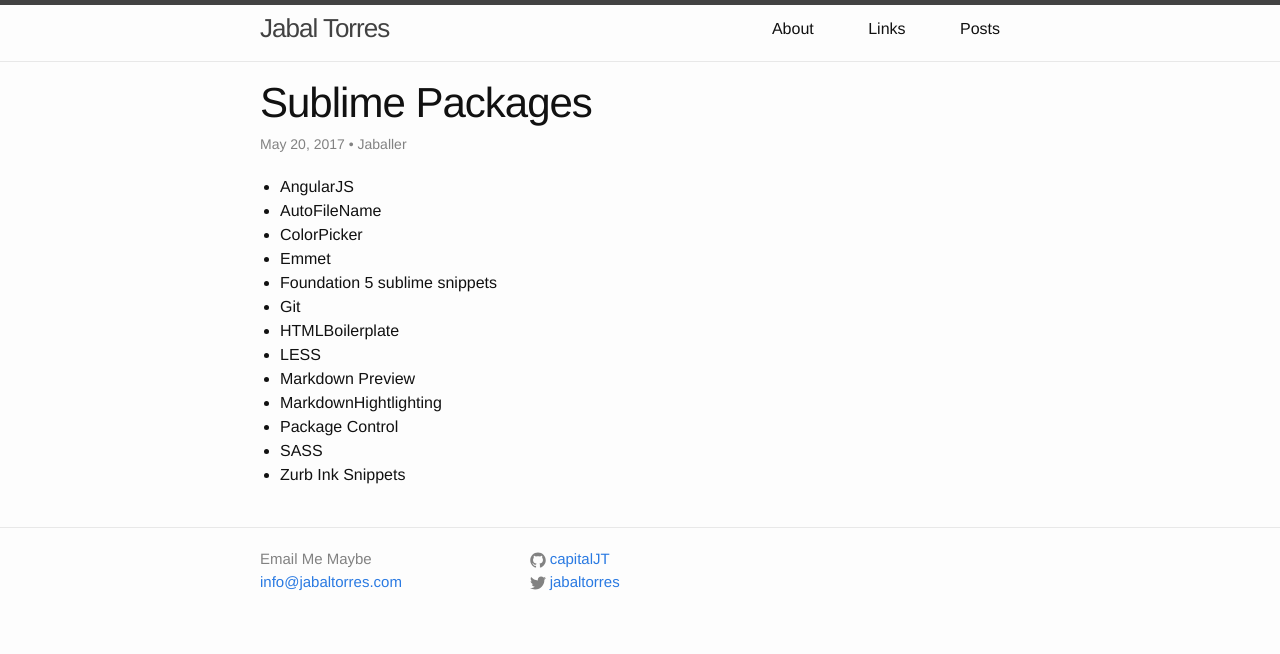
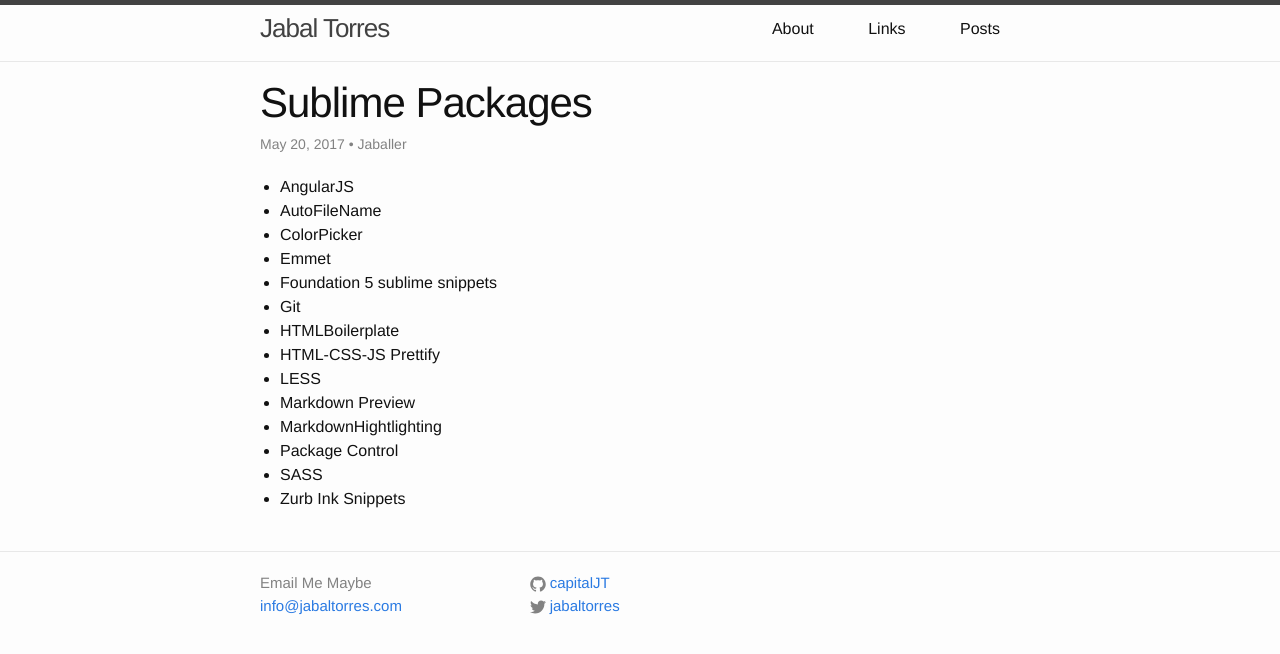
Before and after one commit to capitalJT/capitaljt.github.io, a Jekyll site: the page built from _posts/2017-05-17-sublime-packages.md, in a window 1280 px wide. Shown: the top 654 px of the page. Built offline with Jekyll 4.4.1, drawn with Linux system fonts in a browser that asks for light colours; nearby versions of some CDN libraries; a style sheet for code colours, icons or effects is not loaded.

Commit message:
added new package

```diff
--- a/_posts/2017-05-17-sublime-packages.md
+++ b/_posts/2017-05-17-sublime-packages.md
@@ -13,6 +13,7 @@
 - Foundation 5 sublime snippets
 - Git
 - HTMLBoilerplate
+- HTML-CSS-JS Prettify
 - LESS
 - Markdown Preview
 - MarkdownHightlighting
```
